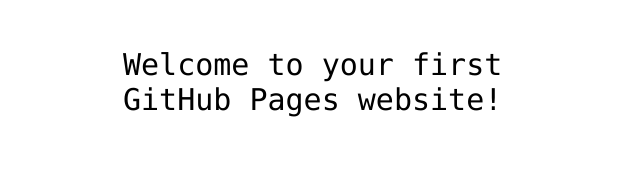
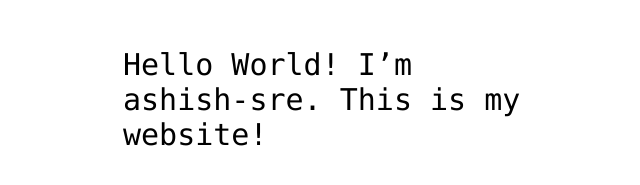
Before and after one commit to ashish-sre/ashish-sre.github.io, a plain HTML site: page index.html in a window 1280 px wide. Shown: the part 341-526 px from the top of the page, without its empty margins (317-957 px from the left). Drawn offline with Linux system fonts and the light colour scheme.

Commit message:
updated username to index.html

```diff
--- a/index.html
+++ b/index.html
@@ -12,7 +12,7 @@
 <img src="https://octodex.github.com/images/daftpunktocat-thomas.gif" id="octocat" alt="octocat-gif" />
 
 <!-- Change this code here by copy and pasting your template on line 15 -->
-<p>Welcome to your first GitHub Pages website!</p>
+<p>Hello World! I’m ashish-sre. This is my website!</p>
 
 </body>
 </html>
```
